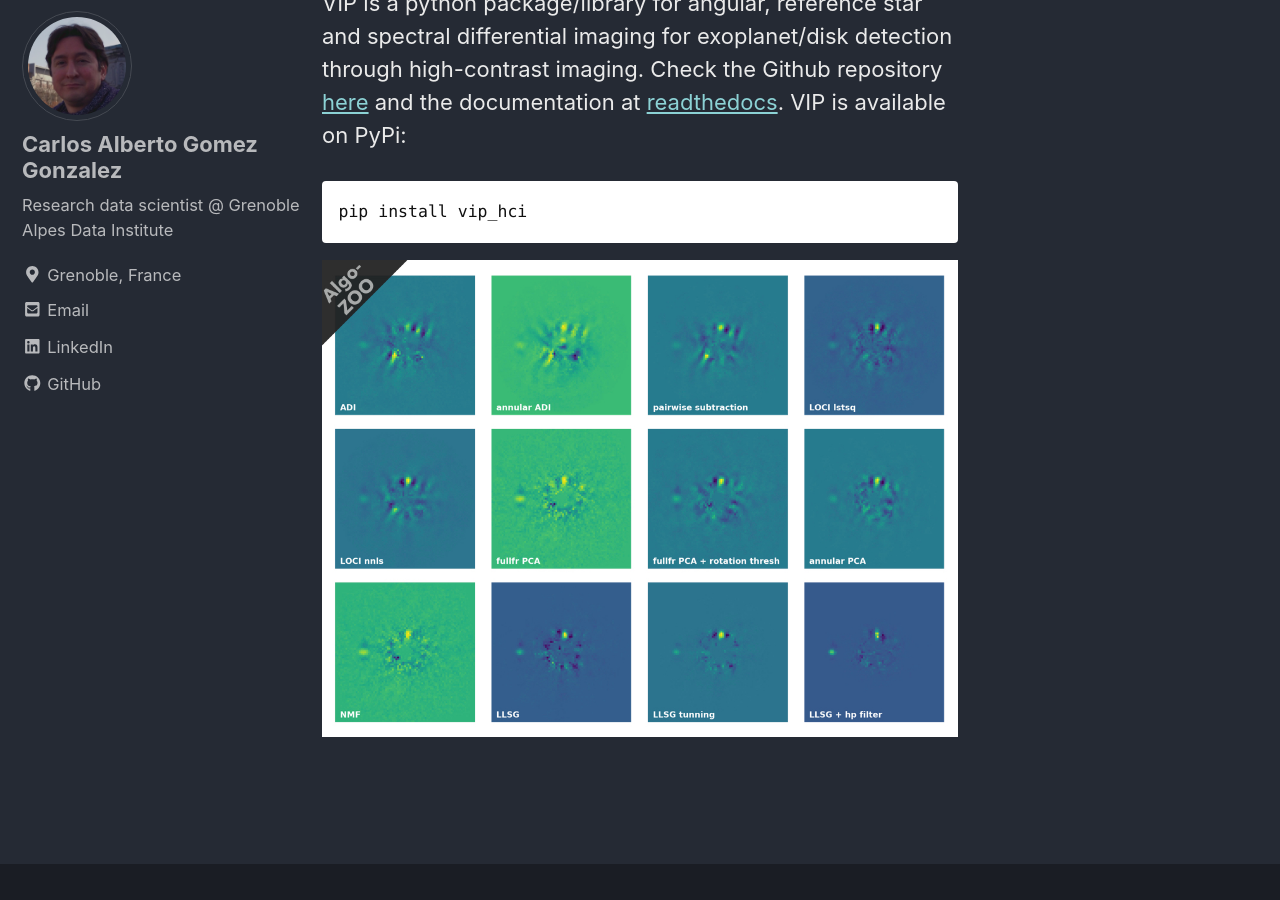
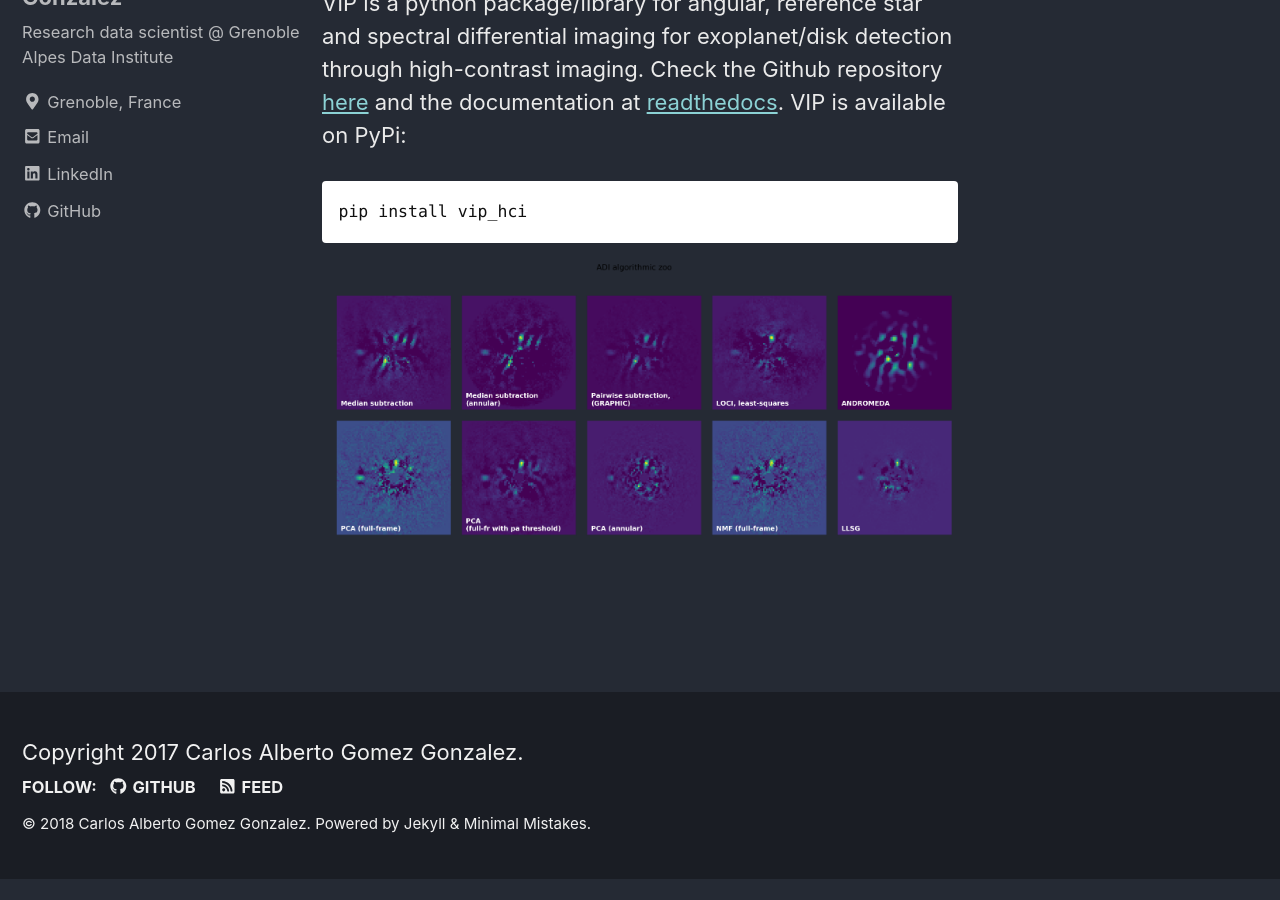
Before and after one commit to carlos-gg/carlos-gg.github.io, a Jekyll site: the page built from _pages/software.md, in a window 1280 px wide and 900 px high, scrolled down 519 px. Built offline with Jekyll 4.4.1, drawn with Linux system fonts in a browser that asks for light colours; nearby versions of some CDN libraries; after the commit the page ends 1398 px from its top, so only the background shows below that.

Commit message:
no message

````diff
--- a/_pages/software.md
+++ b/_pages/software.md
@@ -15,4 +15,4 @@ VIP is a python package/library for angular, reference star and spectral differe
 pip install vip_hci
 ```
 
-![SODINN framework](/assets/images/vip.jpg){:width="700px"}
+![SODINN framework](/assets/images/vip.png){:width="700px"}
````
Also changed, not shown: assets/images/vip.jpg (deleted), assets/images/vip.png (added).
